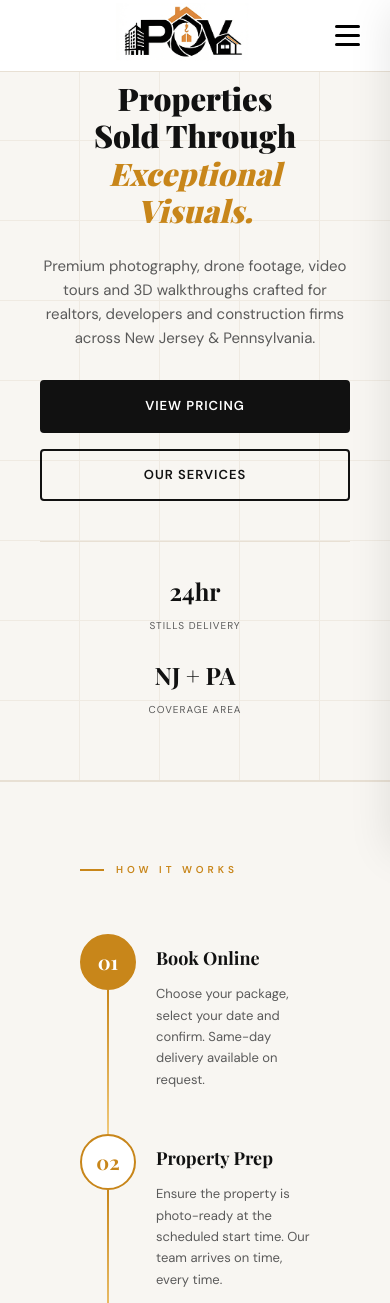
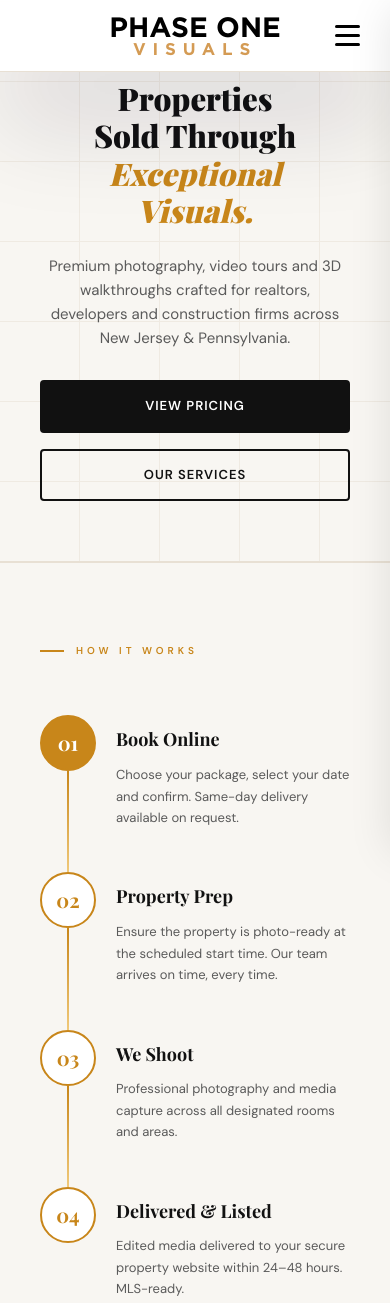
Before and after one commit to zuhairabid/POV-PHASE-ONE-VISUAL-WEBSITE, a plain HTML site: page index.html in a window 390 px wide. Shown: the top 1303 px of the page. Drawn offline with nearby package versions, Linux system fonts and the light colour scheme; a web font is replaced by a local one.

Commit message:
Refactor 3

```diff
--- a/assets/css/footer.css
+++ b/assets/css/footer.css
@@ -156,7 +156,7 @@ footer .nav-footer-logo-text .visuals {
 /* Tablet */
 @media (max-width: 1024px) {
   .footer-grid {
-    grid-template-columns: 1fr 1fr;
+    grid-template-columns: 1fr ;
     gap: 40px;
     text-align: center;
   }
--- a/assets/css/global.css
+++ b/assets/css/global.css
@@ -265,3 +265,20 @@ section {
   background: var(--gold-light);
   transform: translateY(-2px);
 }
+
+
+@media (max-width: 768px) {
+  .container {
+    padding: 0 20px;
+  }
+
+  .section-title {
+    font-size: clamp(28px, 6vw, 36px);
+  }
+
+  .section-sub {
+    font-size: 14px;
+    max-width: 100%;
+  }
+
+}
--- a/assets/css/navbar.css
+++ b/assets/css/navbar.css
@@ -14,6 +14,7 @@
      padding: 0 60px;
      z-index: 1000;
      transition: box-shadow 0.3s;
+         box-shadow: rgba(17, 12, 46, 0.15) 0px 48px 100px 0px;
  }
 
  nav.scrolled {
@@ -174,17 +175,15 @@
 
      /* Hide text logo on very small screens to prevent overlap */
      @media (max-width: 480px) {
-         .nav-logo-text {
+         nav .nav-logo {
              display: none;
          }
 
-         nav .nav-logo {
-             /* position: absolute;
-             left: 50%;
-             transform: translateX(-50%);
+         nav .nav-logo-text {
+             position: relative;
+             /* transform: none;
              line-height: 1;
              text-align: center; */
-             margin: 0 auto;
          }
 
      }
--- a/assets/css/sectors.css
+++ b/assets/css/sectors.css
@@ -84,6 +84,11 @@
 
 /* Tablet (Stack 2x1) */
 @media (max-width: 992px) {
+  .sectors .container{
+padding: 0;
+
+
+  }
   .sector-split {
     grid-template-columns: 1fr;
   }
--- a/index.html
+++ b/index.html
@@ -61,22 +61,22 @@
         <em>Exceptional<br />Visuals.</em>
       </h1>
       <p class="hero-sub">
-        Premium photography, drone footage, video tours and 3D walkthroughs crafted for
+        Premium photography, video tours and 3D walkthroughs crafted for
         realtors, developers and construction firms across New Jersey &amp; Pennsylvania.
       </p>
       <div class="hero-actions">
         <a href="#pricing" class="btn-primary">View Pricing</a>
         <a href="#sectors" class="btn-secondary">Our Services</a>
       </div>
-      <div class="hero-stats">
+      <!-- <div class="hero-stats"> -->
         <!-- <div class="stat"><strong>500+</strong><span>Properties Shot</span></div>
         <div class="stat-divider"></div> -->
-        <div class="stat"><strong>24hr</strong><span>Stills Delivery</span></div>
+        <!-- <div class="stat"><strong>24hr</strong><span>Stills Delivery</span></div>
         <div class="stat-divider"></div>
-        <div class="stat"><strong>NJ + PA</strong><span>Coverage Area</span></div>
+        <div class="stat"><strong>NJ + PA</strong><span>Coverage Area</span></div> -->
         <!-- <div class="stat-divider"></div>
         <div class="stat"><strong>98%</strong><span>Client Satisfaction</span></div> -->
-      </div>
+      <!-- </div> -->
     </div>
 
     </div>
@@ -136,7 +136,7 @@
   <!-- Sectors -->
   <!-- ─── SECTOR SPLIT ─── -->
   <section class="sectors" id="sectors">
-    <div class="sector-split">
+    <div class="sector-split container">
       <div class="sector-panel real-estate">
         <div class="sector-tag">Residential &amp; STR</div>
         <h2>Real Estate<br /><em>Photography</em></h2>
@@ -593,9 +593,9 @@
       <div class="footer-grid">
         <div class="footer-brand">
           <div class="footer-logo">
-            <a href="#" class="nav-logo">
+            <!-- <a href="#" class="nav-logo">
               <img src="/assets/img/logo.png" alt="">
-            </a>
+            </a> -->
             <div class="nav-footer-logo-text">
               <p class="phase-one">PHASE ONE</p>
               <p class="visuals">VISUALS</p>
```
